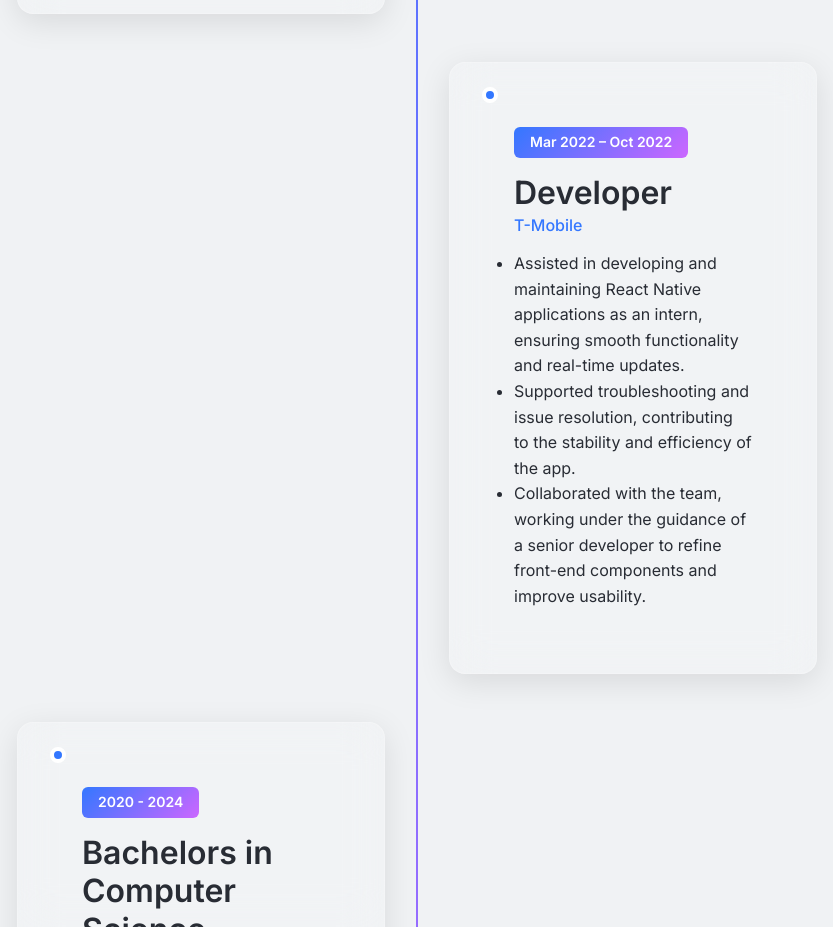
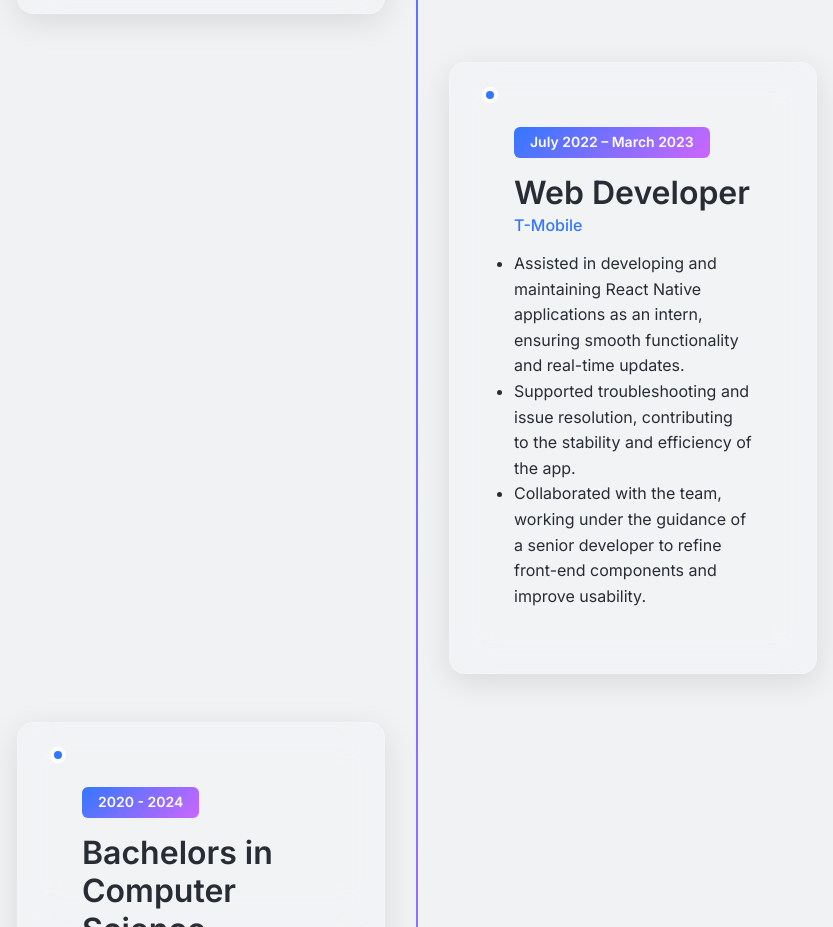
Before and after one commit to AffanZahid804/portfolio, a plain HTML site: page index.html in a window 1280 px wide. Shown: the part 4328-5255 px from the top of the page, without its empty margins (223-1056 px from the left). Drawn offline with nearby package versions, Linux system fonts and the light colour scheme.

Commit message:
Update index.html

```diff
--- a/index.html
+++ b/index.html
@@ -405,8 +405,8 @@
                         <div class="timeline-item glass-card">
                             <div class="timeline-marker"></div>
                             <div class="timeline-content">
-                                <div class="timeline-date">Mar 2022 – Oct 2022</div>
-                                <h3>Developer</h3>
+                                <div class="timeline-date">July 2022 –  March 2023</div>
+                                <h3>Web Developer</h3>
                                 <h4>T-Mobile</h4>
                                 <ul>
                                     <li>Assisted in developing and maintaining React Native applications as an intern, ensuring smooth functionality and real-time updates.</li>
```
